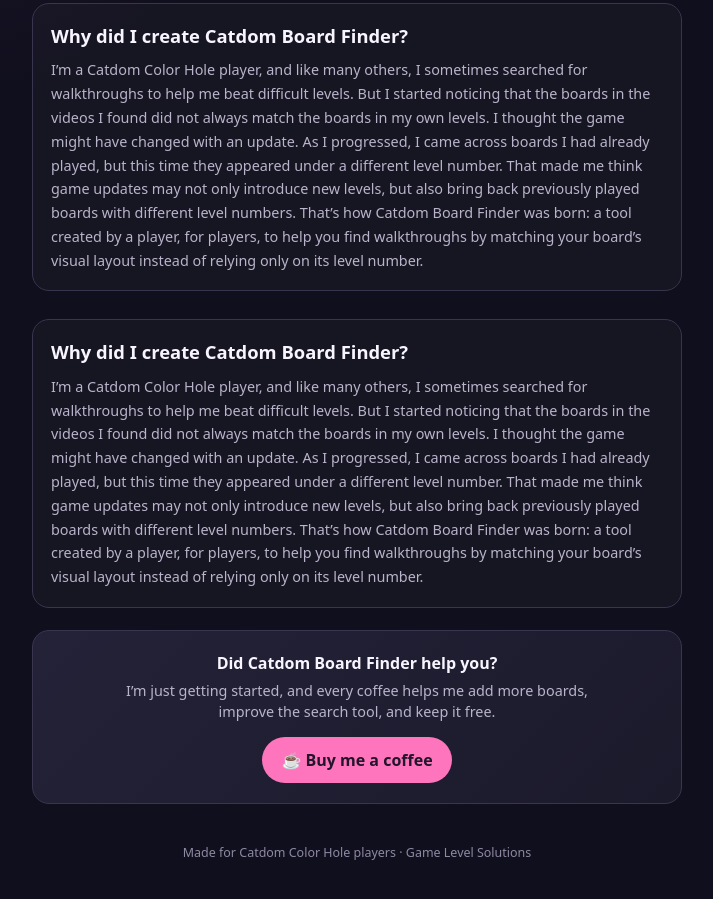
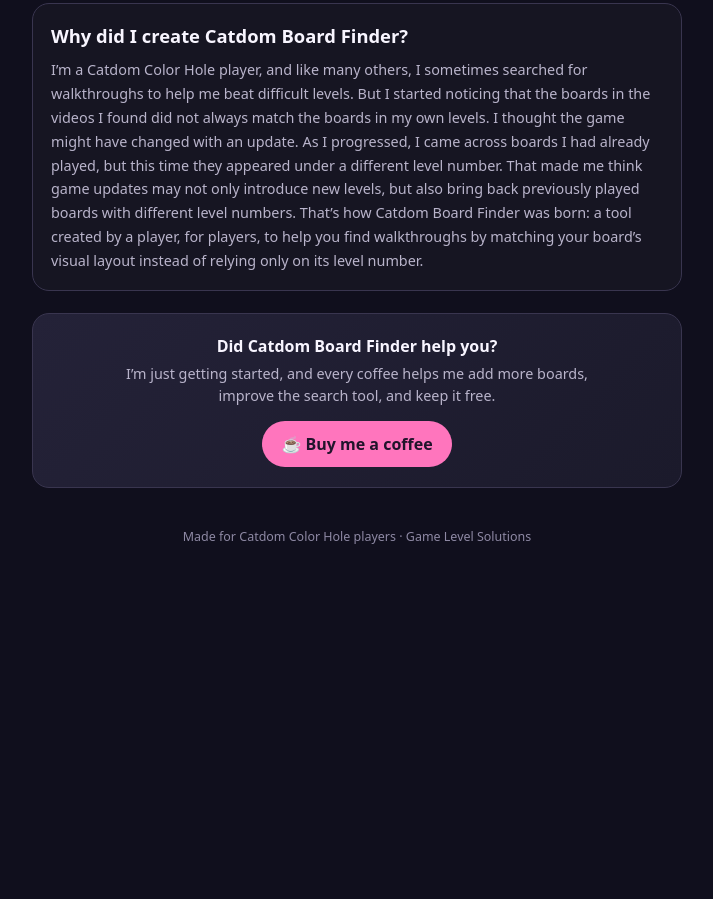
Before and after one commit to gamelevelsolutions/catdom-board-finder, a plain HTML site: page index.html in a window 1280 px wide. Shown: the part 824-1723 px from the top of the page, without its empty margins (283-996 px from the left). After the commit the page ends 1430 px from the top, so only its background shows below. Drawn offline with Linux system fonts and the light colour scheme.

Commit message:
Add files via upload

```diff
--- a/index.html
+++ b/index.html
@@ -38,10 +38,7 @@
   <h2 id="about-title" data-i18n="aboutTitle">¿Por qué creé Catdom Board Finder?</h2>
   <p data-i18n="aboutText">Soy una jugadora de Catdom Color Hole y, como muchos otros jugadores, a veces buscaba walkthroughs para superar los niveles más difíciles. Pero empecé a notar que los tableros de los videos que encontraba no siempre coincidían con los de mis propios niveles. Pensé que quizá el juego había cambiado con alguna actualización. Conforme avancé, me encontré con tableros que ya había jugado, pero que ahora aparecían con otro número de nivel. Eso me hizo pensar que las actualizaciones no solo incorporan niveles nuevos, sino que también pueden recuperar tableros anteriores con una numeración diferente. Así nació Catdom Board Finder: una herramienta creada por una jugadora, para jugadores, para encontrar walkthroughs comparando la configuración visual del tablero y no solamente su número de nivel.</p>
 </section>
-<section class="about" aria-labelledby="about-title">
-  <h2 id="about-title" data-i18n="aboutTitle">¿Por qué creé Catdom Board Finder?</h2>
-  <p data-i18n="aboutText">Soy una jugadora de Catdom Color Hole y, como muchos otros jugadores, a veces buscaba walkthroughs para superar los niveles más difíciles. Pero empecé a notar que los tableros de los videos que encontraba no siempre coincidían con los de mis propios niveles. Pensé que quizá el juego había cambiado con alguna actualización. Conforme avancé, me encontré con tableros que ya había jugado, pero que ahora aparecían con otro número de nivel. Eso me hizo pensar que las actualizaciones no solo incorporan niveles nuevos, sino que también pueden recuperar tableros anteriores con una numeración diferente. Así nació Catdom Board Finder: una herramienta creada por una jugadora, para jugadores, para encontrar walkthroughs comparando la configuración visual del tablero y no solamente su número de nivel.</p>
-</section>
+
 <section class="kofi" aria-label="Support Catdom Board Finder">
   <strong data-i18n="kofiTitle">¿Te sirvió Catdom Board Finder?</strong>
   <p data-i18n="kofiText">Estoy empezando y cada cafecito me ayuda a agregar más tableros, mejorar el buscador y mantenerlo gratuito.</p>
@@ -65,8 +62,6 @@ es:{
  testVersion:'Versión de prueba:',note:'El buscador prueba distintas posiciones y tamaños para localizar el tablero en capturas completas, o utiliza directamente imágenes recortadas. No necesitas editar tu captura.',
  aboutTitle:'¿Por qué creé Catdom Board Finder?',
  aboutText:'Soy una jugadora de Catdom Color Hole y, como muchos otros jugadores, a veces buscaba walkthroughs para superar los niveles más difíciles. Pero empecé a notar que los tableros de los videos que encontraba no siempre coincidían con los de mis propios niveles. Pensé que quizá el juego había cambiado con alguna actualización. Conforme avancé, me encontré con tableros que ya había jugado, pero que ahora aparecían con otro número de nivel. Eso me hizo pensar que las actualizaciones no solo incorporan niveles nuevos, sino que también pueden recuperar tableros anteriores con una numeración diferente. Así nació Catdom Board Finder: una herramienta creada por una jugadora, para jugadores, para encontrar walkthroughs comparando la configuración visual del tablero y no solamente su número de nivel.',
- aboutTitle:'¿Por qué creé Catdom Board Finder?',
- aboutText:'Soy una jugadora de Catdom Color Hole y, como muchos otros jugadores, a veces buscaba walkthroughs para superar los niveles más difíciles. Pero empecé a notar que los tableros de los videos que encontraba no siempre coincidían con los de mis propios niveles. Pensé que quizá el juego había cambiado con alguna actualización. Conforme avancé, me encontré con tableros que ya había jugado, pero que ahora aparecían con otro número de nivel. Eso me hizo pensar que las actualizaciones no solo incorporan niveles nuevos, sino que también pueden recuperar tableros anteriores con una numeración diferente. Así nació Catdom Board Finder: una herramienta creada por una jugadora, para jugadores, para encontrar walkthroughs comparando la configuración visual del tablero y no solamente su número de nivel.',
  kofiTitle:'¿Te sirvió Catdom Board Finder?',
   kofiText:'Estoy empezando y cada cafecito me ayuda a agregar más tableros, mejorar el buscador y mantenerlo gratuito.',
   kofiButton:'☕ Invítame un café',
@@ -88,8 +83,6 @@ en:{
  chooseImage:'Choose image',privacy:'Your image is analyzed in your browser; it is not sent to a server.',
  ready:'Screenshot ready to compare.',find:'Find my board',change:'Change image',
  testVersion:'Test version:',note:'The finder tests multiple positions and sizes to locate the board in full screenshots, or uses cropped board images directly. You do not need to edit your screenshot.',
- aboutTitle:'Why did I create Catdom Board Finder?',
- aboutText:'I’m a Catdom Color Hole player, and like many others, I sometimes searched for walkthroughs to help me beat difficult levels. But I started noticing that the boards in the videos I found did not always match the boards in my own levels. I thought the game might have changed with an update. As I progressed, I came across boards I had already played, but this time they appeared under a different level number. That made me think game updates may not only introduce new levels, but also bring back previously played boards with different level numbers. That’s how Catdom Board Finder was born: a tool created by a player, for players, to help you find walkthroughs by matching your board’s visual layout instead of relying only on its level number.',
  aboutTitle:'Why did I create Catdom Board Finder?',
  aboutText:'I’m a Catdom Color Hole player, and like many others, I sometimes searched for walkthroughs to help me beat difficult levels. But I started noticing that the boards in the videos I found did not always match the boards in my own levels. I thought the game might have changed with an update. As I progressed, I came across boards I had already played, but this time they appeared under a different level number. That made me think game updates may not only introduce new levels, but also bring back previously played boards with different level numbers. That’s how Catdom Board Finder was born: a tool created by a player, for players, to help you find walkthroughs by matching your board’s visual layout instead of relying only on its level number.',
  kofiTitle:'Did Catdom Board Finder help you?',
```
